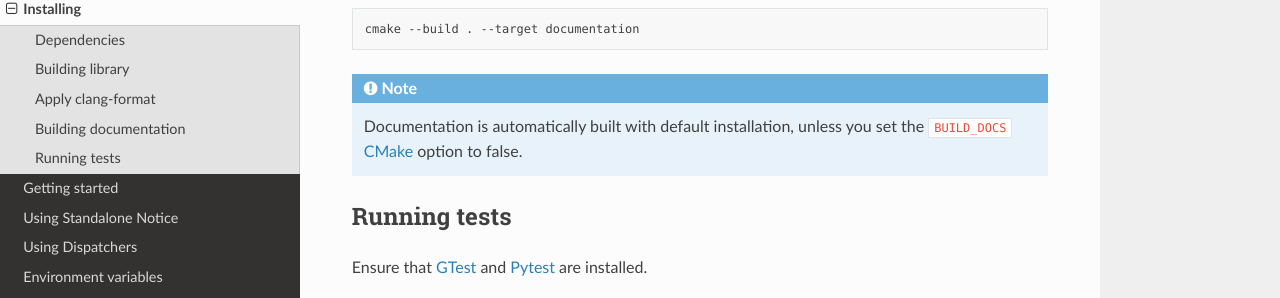
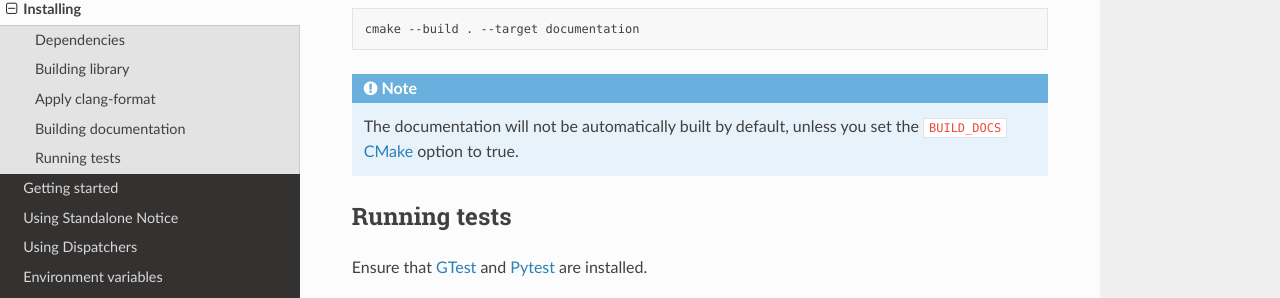
Before and after one commit to wdas/unf, a Sphinx documentation site: the page built from doc/sphinx/installing.rst, in a window 1280 px wide and 900 px high, scrolled down 2132 px. Shown: the part 141-439 px from the top of the window. Built offline with Sphinx 7.4.7 and the Read the Docs theme 2.0.0, drawn with Linux system fonts in a browser that asks for light colours.

Commit message:
Disable docs generation by default (#13)

```diff
--- a/CMakeLists.txt
+++ b/CMakeLists.txt
@@ -17,7 +17,7 @@
 set(CMAKE_CXX_EXTENSIONS OFF)
 
 option(BUILD_TESTS "Build tests" ON)
-option(BUILD_DOCS "Build documentation" ON)
+option(BUILD_DOCS "Build documentation" OFF)
 option(BUILD_PYTHON_BINDINGS "Build Python Bindings" ON)
 option(BUNDLE_PYTHON_TESTS "Bundle Python tests per group (faster)" OFF)
 option(BUILD_SHARED_LIBS "Build Shared Library" ON)
--- a/doc/sphinx/installing.rst
+++ b/doc/sphinx/installing.rst
@@ -118,8 +118,8 @@
 
 .. note::
 
-    Documentation is automatically built with default installation, unless you
-    set the ``BUILD_DOCS`` :term:`CMake` option to false.
+    The documentation will not be automatically built by default, unless you
+    set the ``BUILD_DOCS`` :term:`CMake` option to true.
 
 .. _installing/test:
 
```
Also changed, not shown: doc/sphinx/release/release_notes.rst (+8 -0 lines).
